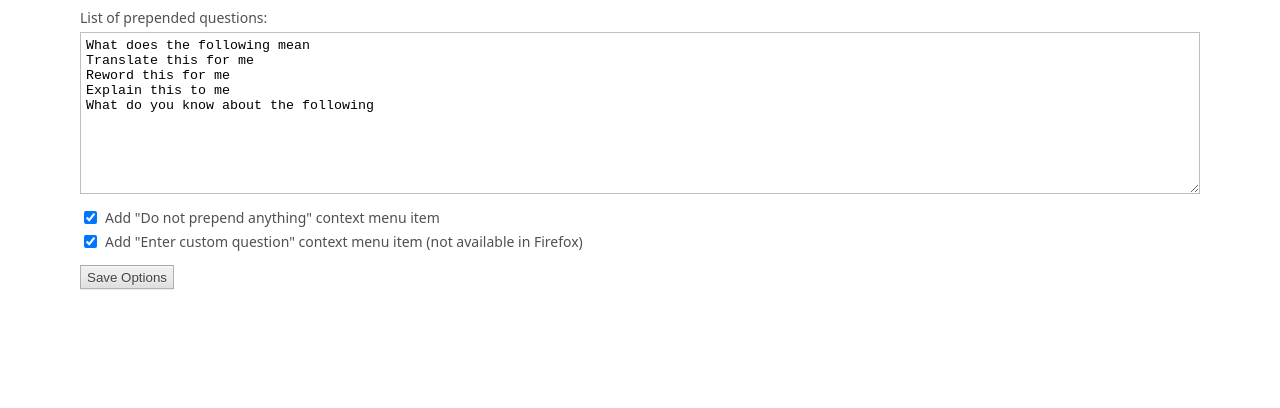
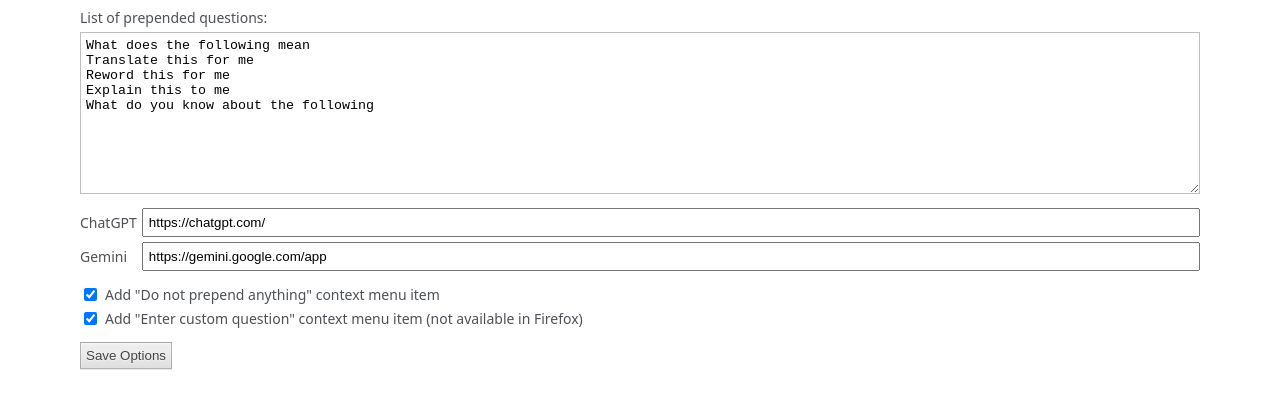
Before and after one commit to lunu-bounir/ask-from-chatgpt, a browser extension: page data/options/index.html in a window 1280 px wide. Both pictures are taken after a click on the button "Save Options". Drawn offline with Linux system fonts and the light colour scheme.

Commit message:
fixes https://webextension.org/listing/ask-from-chatgpt.html#IDComment1126942313

```diff
--- a/data/options/index.css
+++ b/data/options/index.css
@@ -1,6 +1,6 @@
 body {
   font-size: 14px;
-  font-family: system-ui, -apple-system, Segoe UI, Roboto, Ubuntu, Cantarell, Noto Sans, sans-serif;
+  font-family: system-ui, -apple-system, "Segoe UI", Roboto, Ubuntu, Cantarell, "Noto Sans", sans-serif;
   background-color: #fff;
   color: #4d5156;
   width: min(100% - 2rem, 70rem);
@@ -10,7 +10,7 @@
 button,
 input[type=submit],
 input[type=button] {
-  height: 24px;
+  padding: 5px;
   color: #444;
   background-image: linear-gradient(rgb(237, 237, 237), rgb(237, 237, 237) 38%, rgb(222, 222, 222));
   box-shadow: rgba(0, 0, 0, 0.08) 0 1px 0, rgba(255, 255, 255, 0.75) 0 1px 2px inset;
--- a/data/options/index.html
+++ b/data/options/index.html
@@ -9,6 +9,12 @@
 <body>
   <label for="questions">List of prepended questions:</label>
   <textarea rows="10" id="questions"></textarea>
+  <p class="two">
+    <span>ChatGPT</span>
+    <input type="text" id="chatgpt">
+    <span>Gemini</span>
+    <input type="text" id="gemini">
+  </p>
   <p class="two">
     <input type="checkbox" id="empty">
     <label for="empty">Add "Do not prepend anything" context menu item</label>
--- a/data/options/index.js
+++ b/data/options/index.js
@@ -9,13 +9,17 @@
 chrome.storage.local.get({
   questions: Q,
   empty: true,
-  custom: true
+  custom: true,
+  chatgpt: 'https://chatgpt.com/',
+  gemini: 'https://gemini.google.com/app'
 }, prefs => {
   console.log(prefs);
 
   document.getElementById('questions').value = prefs.questions.join('\n');
   document.getElementById('empty').checked = prefs.empty;
   document.getElementById('custom').checked = prefs.custom;
+  document.getElementById('chatgpt').value = prefs.chatgpt;
+  document.getElementById('gemini').value = prefs.gemini;
 });
 
 document.getElementById('save').addEventListener('click', () => {
@@ -28,7 +32,9 @@
   chrome.storage.local.set({
     questions: questions.length ? questions : Q,
     empty: document.getElementById('empty').checked,
-    custom: document.getElementById('custom').checked
+    custom: document.getElementById('custom').checked,
+    chatgpt: document.getElementById('chatgpt').value || 'https://chatgpt.com/',
+    gemini: document.getElementById('gemini').value || 'https://gemini.google.com/app'
   }, () => {
     const toast = document.getElementById('toast');
     toast.textContent = 'Options saved';
```
Also changed, not shown: worker.js (+9 -6 lines), manifest.json.
